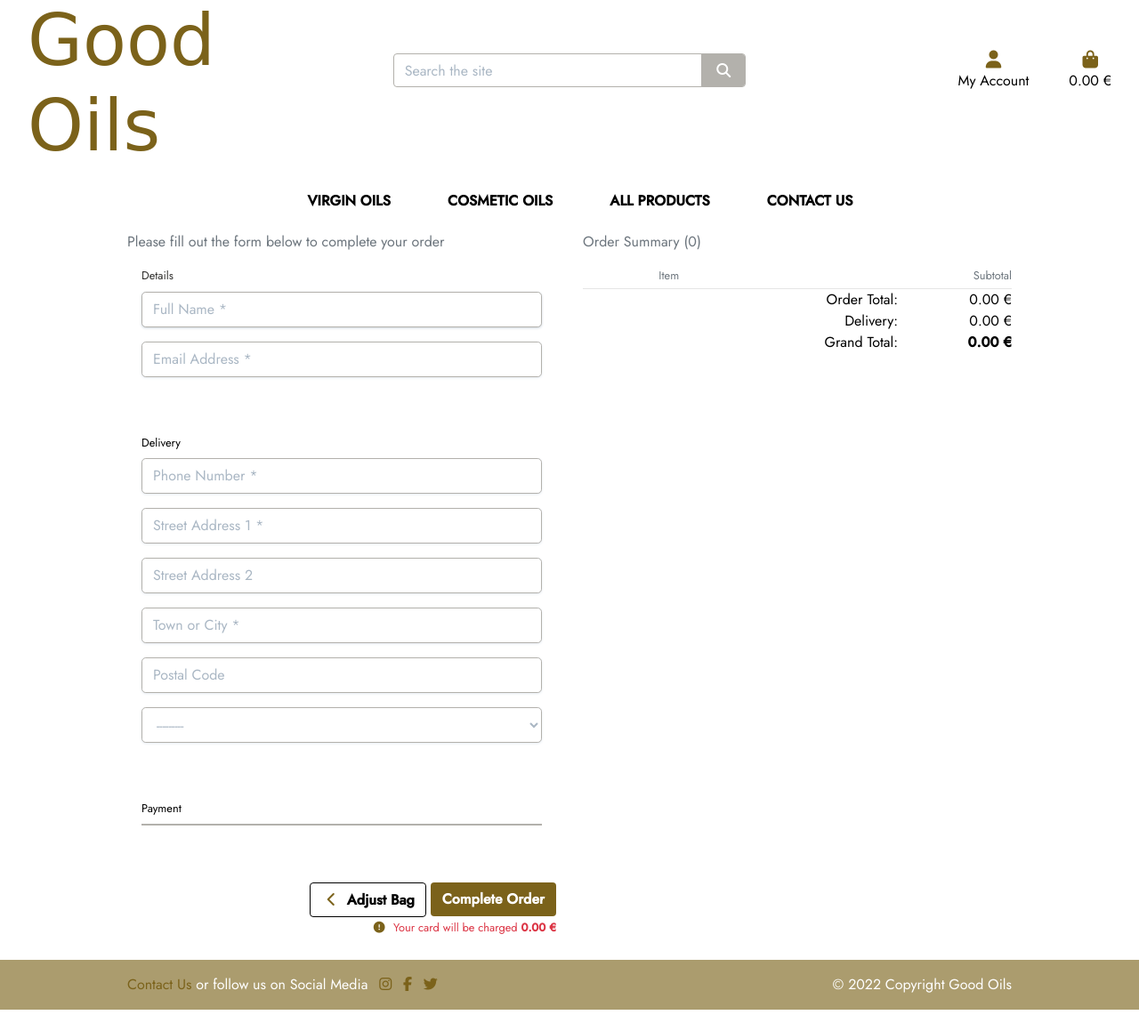
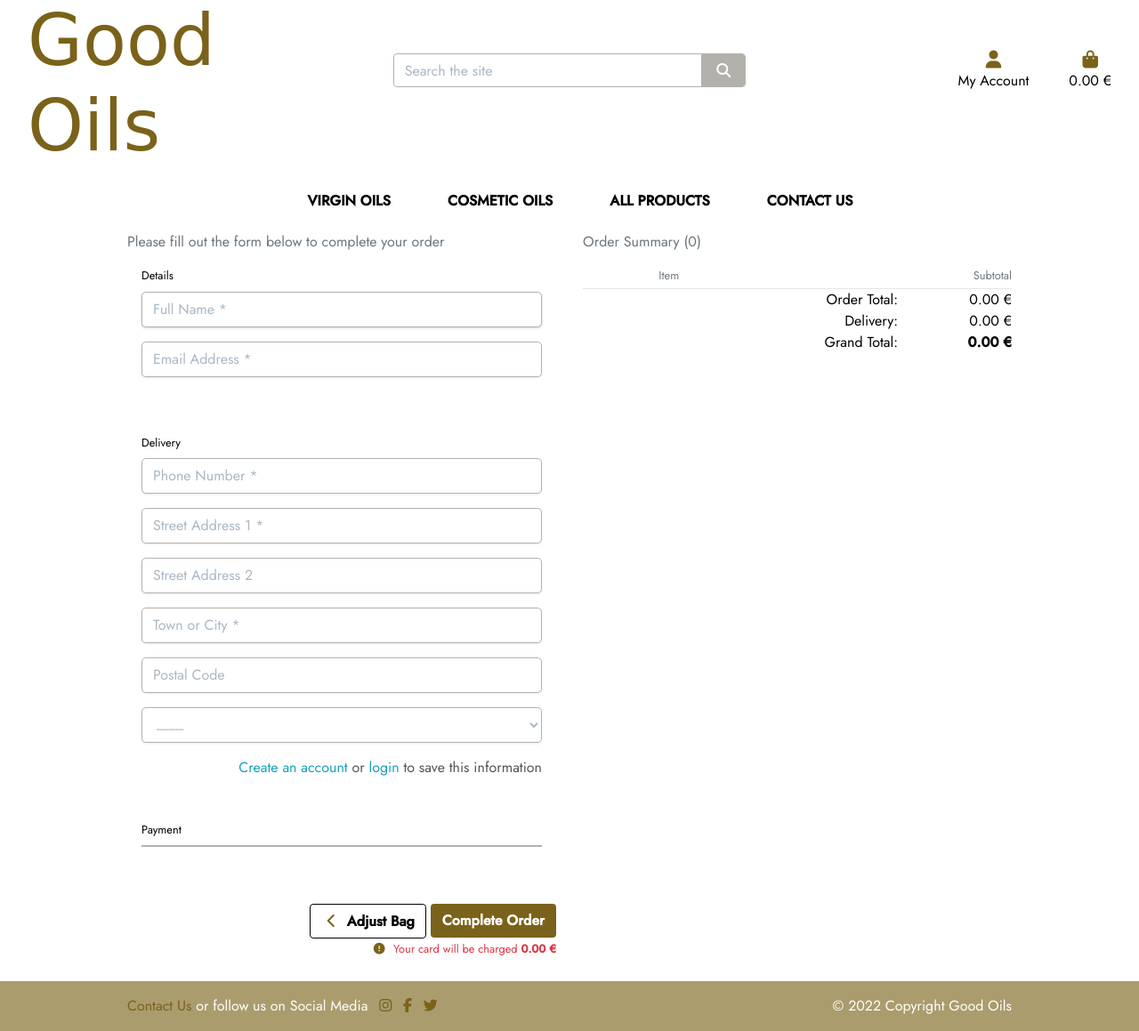
Before and after one commit to KamilaHase/MS4, a Django app: template checkout/templates/checkout/checkout.html in a window 1280 px wide. Shown: the part 48-1207 px from the top of the page at 89% size. Before the commit the page ends 1183 px from the top, so only its background shows below. Run offline with Django 3.2, Linux system fonts and the light colour scheme; the template is opened without the code that fills it: values that come from a table or form of the project are taken from there, others are empty; some libraries are stand-ins or nearby versions; some web fonts are replaced.

Commit message:
Returned option to save order history.

```diff
--- a/checkout/templates/checkout/checkout.html
+++ b/checkout/templates/checkout/checkout.html
@@ -75,12 +75,12 @@
                 <p class="text-muted">Please fill out the form below to complete your order</p>
                 <form action="{% url 'checkout' %}" method="POST" id="payment-form">
                     {% csrf_token %}
-                    <fieldset class="rounded-2 px-3 mb-5">
-                        <legend class="fieldset-label small text-grey px-2 w-auto">Details</legend>
+                    <fieldset class="rounded px-3 mb-5">
+                        <legend class="fieldset-label small text-black px-2 w-auto">Details</legend>
                         {{ order_form.full_name | as_crispy_field }}
                         {{ order_form.email | as_crispy_field }}
                     </fieldset>
-                    <fieldset class="rounded-2 px-3 mb-5">
+                    <fieldset class="rounded px-3 mb-5">
                         <legend class="fieldset-label small text-black px-2 w-auto">Delivery</legend>
                         {{ order_form.phone_number | as_crispy_field }}
                         {{ order_form.street_address1 | as_crispy_field }}
@@ -88,7 +88,17 @@
                         {{ order_form.town_or_city | as_crispy_field }}
                         {{ order_form.postcode | as_crispy_field }}
                         {{ order_form.country | as_crispy_field }}
-
+                        <div class="form-check form-check-inline float-right mr-0">
+							{% if user.is_authenticated %}
+								<label class="form-check-label" for="id-save-info">Save this purchase information to my profile.</label>
+                                <input class="form-check-input ml-2 mr-0" type="checkbox" id="id-save-info" name="save-info" checked>
+							{% else %}
+								<label class="form-check-label" for="id-save-info">
+                                    <a class="text-info" href="{% url 'account_signup' %}">Create an account</a> or
+                                    <a class="text-info" href="{% url 'account_login' %}">login</a> to save this information
+                                </label>
+							{% endif %}
+						</div>
                     </fieldset>
                     <fieldset class="px-3">
                         <legend class="fieldset-label small text-black px-2 w-auto">Payment</legend>
```
Also changed, not shown: checkout/views.py (+17 -2 lines).
